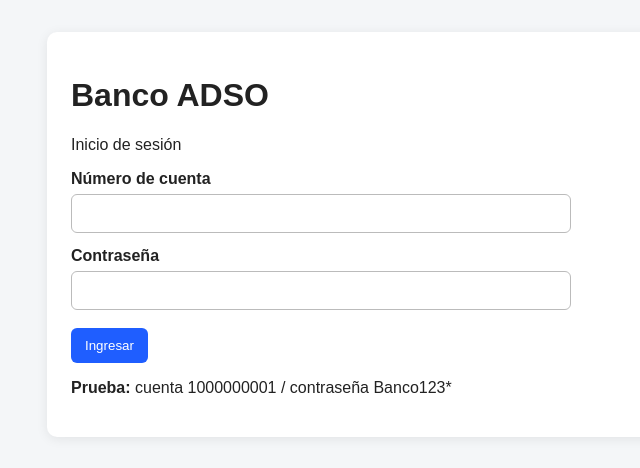
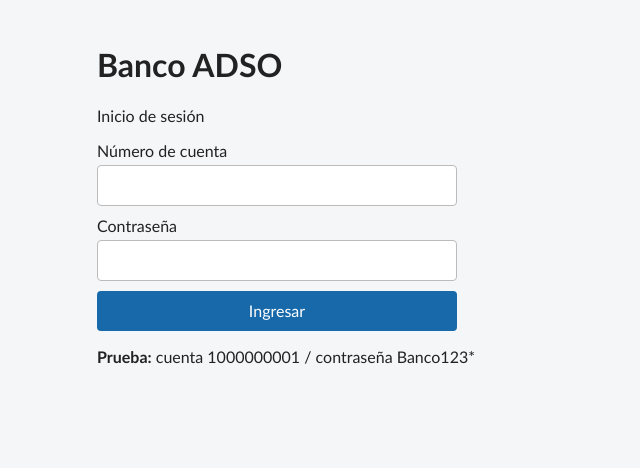
Before and after one commit to yendrismartinez55-hue/proyectobancoadso, a PHP site: page / in a window 1280 px wide. Shown: the top 468 px of the page, without its empty margins (93-733 px from the left). Run offline with PHP 8.4, Linux system fonts and the light colour scheme.

Commit message:
proyecto terminado

```diff
--- a/Config/basedatos.php
+++ b/Config/basedatos.php
@@ -4,5 +4,5 @@ return [
     'dbname' => 'db_banco_adso',
     'charset' => 'utf8mb4',
     'user' => 'root',
-    'password' => '1234',
+    'password' => 'Adso2026*',
 ];
--- a/public/estilos.css
+++ b/public/estilos.css
@@ -1,118 +1,100 @@
-* {
-    box-sizing: border-box;
-}
-
 body {
-    margin: 0;
-    font-family: Arial, sans-serif;
-    background: #f4f6f8;
-    color: #222;
-}
-
-a {
-    color: inherit;
+	margin: 0;
+	padding: 24px;
+	background-color: #f4f6f8;
+	color: #222;
+	font-family: "Trebuchet MS", "Segoe UI", sans-serif;
 }
 
 .contenedor {
-    width: min(100% - 32px, 1000px);
-    margin: 32px auto;
+	max-width: 900px;
+	margin: 0 auto;
 }
 
-.tarjeta {
-    background: #fff;
-    border-radius: 10px;
-    padding: 24px;
-    margin-bottom: 20px;
-    box-shadow: 0 2px 12px rgba(0,0,0,.08);
-}
 
-.cabecera {
-    display: flex;
-    justify-content: space-between;
-    align-items: center;
-    gap: 16px;
-    margin-bottom: 24px;
-}
-
-nav {
-    display: flex;
-    flex-wrap: wrap;
-    gap: 10px;
-}
-
-nav a,
-.boton {
-    display: inline-block;
-    padding: 10px 14px;
-    border: 0;
-    border-radius: 6px;
-    background: #1f5eff;
-    color: #fff;
-    text-decoration: none;
-    cursor: pointer;
-}
-
-.boton.secundario,
-nav a.secundario {
-    background: #555;
-}
-
-form {
-    max-width: 500px;
-}
 
 label {
     display: block;
-    margin: 14px 0 6px;
-    font-weight: bold;
+    margin: 10px 0 5px;
 }
 
 input {
-    width: 100%;
-    padding: 11px;
+    width: 40%;
+    padding: 10px;
     border: 1px solid #bbb;
-    border-radius: 6px;
+    border-radius: 4px;
+    box-sizing: border-box;
+    font: inherit;
 }
 
-button {
-    margin-top: 18px;
+button,
+.boton {
+    width: 40%;
+    display: block;
+    margin-top: 10px;
+    padding: 0.65rem 1rem;
+    border: 0;
+    border-radius: 4px;
+    background-color: #1769aa;
+    color: #fff;
+    font: inherit;
+    text-decoration: none;
+    cursor: pointer;
+
+}
+
+button:hover,
+.boton:hover {
+	background-color: #0f4f85;
+}
+
+.enlace-menu {
+	color: #1769aa;
+	text-decoration: none;
+}
+
+.enlace-menu:hover {
+	text-decoration: underline;
+}
+
+.secundario {
+	background-color: #666;
+
+}
+
+.alerta,
+.exito {
+	margin: 10px 0;
+	padding: 10px;
 }
 
 .alerta {
-    padding: 12px 14px;
-    border-radius: 6px;
-    background: #ffe6e6;
-    color: #8a0000;
-    margin-bottom: 16px;
+	background-color: #f8dddd;
 }
 
 .exito {
-    padding: 12px 14px;
-    border-radius: 6px;
-    background: #e5f7e8;
-    color: #176b26;
-    margin-bottom: 16px;
+	background-color: #dff2e3;
 }
 
-.saldo {
-    font-size: 2rem;
-    font-weight: bold;
+nav,
+.cabecera {
+	display: flex;
+	flex-wrap: wrap;
+	gap: 10px;
+}
+
+nav a {
+	color: #1769aa;
 }
 
 table {
-    width: 100%;
-    border-collapse: collapse;
+	width: 100%;
+	border-collapse: collapse;
 }
 
-th, td {
-    padding: 11px;
-    border-bottom: 1px solid #ddd;
-    text-align: left;
+th,
+td {
+	padding: 10px;
+	border-bottom: 1px solid #ddd;
+	text-align: left;
 }
-
-@media (max-width: 700px) {
-    .cabecera {
-        flex-direction: column;
-        align-items: flex-start;
-    }
-}
--- a/src/Nucleo/Conexion.php
+++ b/src/Nucleo/Conexion.php
@@ -15,7 +15,7 @@ final class Conexion
             return new PDO(
                 'mysql:host=127.0.0.1;dbname=db_banco_adso;charset=utf8mb4',
                 'root',
-                '1234',
+                'Adso2026*',
                 [
                     PDO::ATTR_ERRMODE => PDO::ERRMODE_EXCEPTION,
                     PDO::ATTR_DEFAULT_FETCH_MODE => PDO::FETCH_ASSOC,
--- a/vistas/layout.php
+++ b/vistas/layout.php
@@ -4,7 +4,7 @@
     <meta charset="UTF-8">
     <meta name="viewport" content="width=device-width, initial-scale=1.0">
     <title><?= ($titulo ?? 'Banco ADSO') ?></title>
-    <link rel="stylesheet" href="css/estilos.css">
+    <link rel="stylesheet" href="estilos.css">
 </head>
 <body>
     <main class="contenedor">
```
Also changed, not shown: vistas/panel.php (+4 -20 lines).
